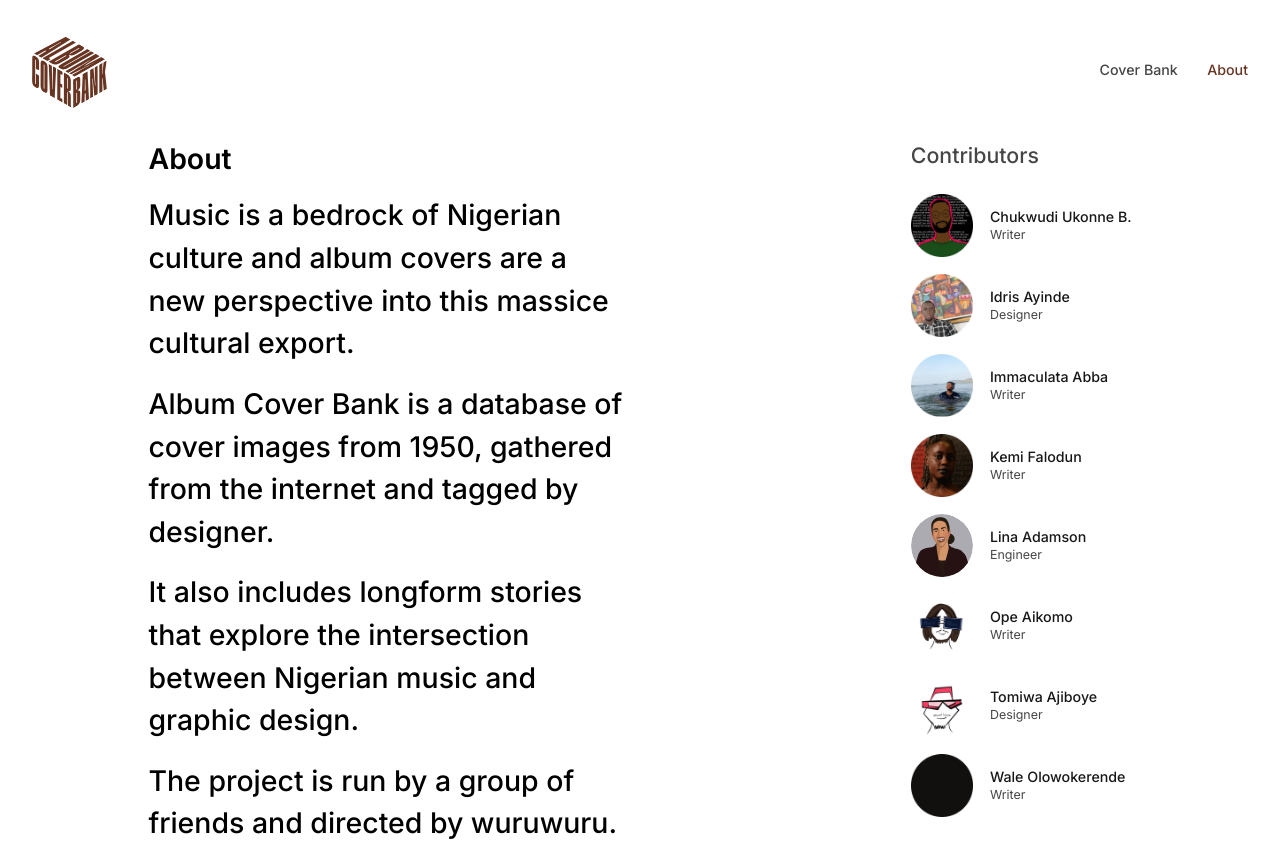
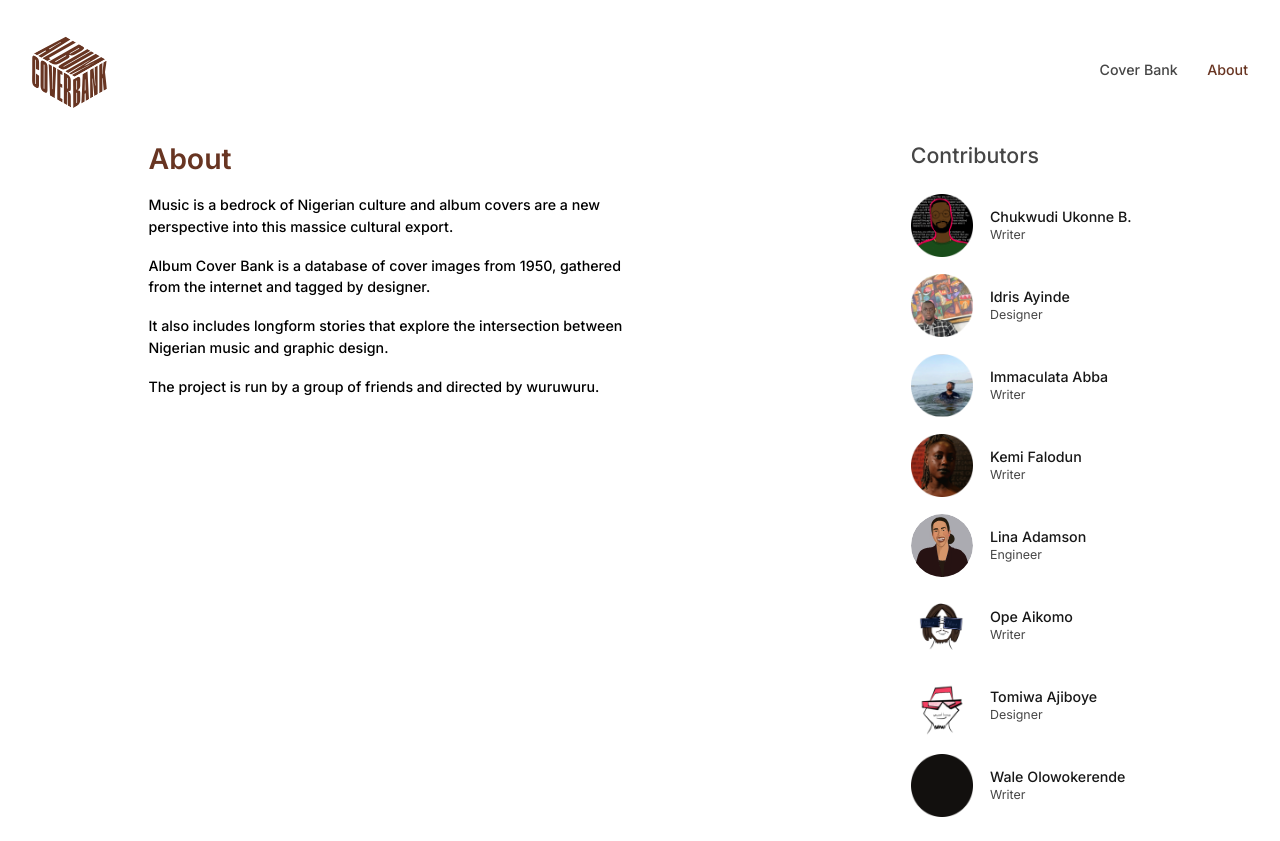
Before and after one commit to wuruwuru/albumcoverbank.com, a React (Create React App) app: page /about in a window 1280 px wide. Shown: the top 841 px of the page. Built offline with nearby package versions, Linux system fonts and the light colour scheme; no server answers.

Commit message:
undo last commit

```diff
--- a/src/pages/about/About.module.scss
+++ b/src/pages/about/About.module.scss
@@ -15,7 +15,7 @@
   h2 {
     font-size: 3.2rem;
     font-weight: 600;
-    color: #000;
+    color: #683522;
     margin-bottom: 2.4rem;
 
     @include media("<=phone") {
@@ -31,10 +31,10 @@
     }
 
     p {
-      font-size: 3.2rem;
+      font-size: 1.6rem;
       font-weight: 500;
       margin: 2rem 0;
-      line-height: 4.8rem;
+      line-height: 2.4rem;
 
       @include media("<=phone") {
         font-weight: 400;
```
